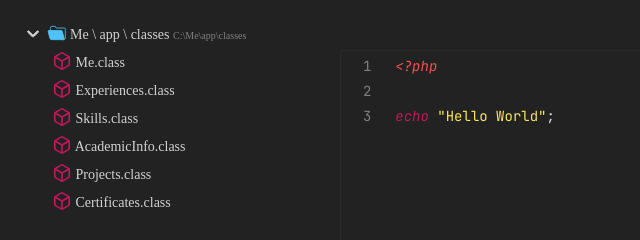
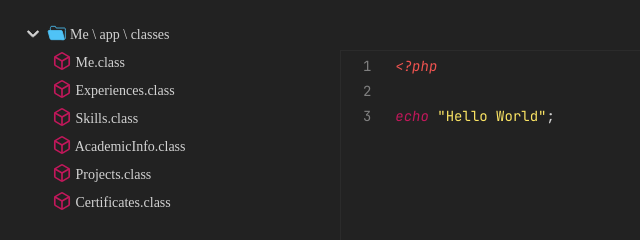
Before and after one commit to emersonBGoncalves/emersonBGoncalves.github.io, a plain HTML site: page index.html in a window 1280 px wide. Shown: the full height of the page, 0-640 px from the left. Drawn offline with nearby package versions, Linux system fonts and the light colour scheme.

Commit message:
Melhoria na visualização para mobile

```diff
--- a/index.html
+++ b/index.html
@@ -32,7 +32,6 @@
 							<svg class="arrow" viewBox="0 0 24 24" fill="none" xmlns="http://www.w3.org/2000/svg"><g id="SVGRepo_bgCarrier" stroke-width="0"></g><g id="SVGRepo_tracerCarrier" stroke-linecap="round" stroke-linejoin="round"></g><g id="SVGRepo_iconCarrier"> <path d="M5.70711 9.71069C5.31658 10.1012 5.31658 10.7344 5.70711 11.1249L10.5993 16.0123C11.3805 16.7927 12.6463 16.7924 13.4271 16.0117L18.3174 11.1213C18.708 10.7308 18.708 10.0976 18.3174 9.70708C17.9269 9.31655 17.2937 9.31655 16.9032 9.70708L12.7176 13.8927C12.3271 14.2833 11.6939 14.2832 11.3034 13.8927L7.12132 9.71069C6.7308 9.32016 6.09763 9.32016 5.70711 9.71069Z" fill="#D3D3D3"></path> </g></svg>
 							<svg width="800px" height="800px" viewBox="0 0 24 24" fill="none" xmlns="http://www.w3.org/2000/svg"><rect width="24" height="24" fill="transparent"/><path d="M4 9V6.47214C4 6.16165 4.07229 5.85542 4.21115 5.57771L5 4H10L11 6H21C21.5523 6 22 6.44772 22 7V9V18C22 19.1046 21.1046 20 20 20H18" stroke="#4FC3F7" stroke-linecap="round" stroke-linejoin="round"/><path  fill="#000000" d="M17.2362 9H2.30925C1.64988 9 1.17099 9.62698 1.34449 10.2631L3.59806 18.5262C3.83537 19.3964 4.62569 20 5.52759 20H19.6908C20.3501 20 20.829 19.373 20.6555 18.7369L18.201 9.73688C18.0823 9.30182 17.6872 9 17.2362 9Z" stroke="#000000"/></svg>
 							Me \ app \ classes
-							<span class="smallDark">C:\Me\app\classes</span>
 						</td>
 					</tr>
 					<tr class="trSon" data-html="Me">
```
